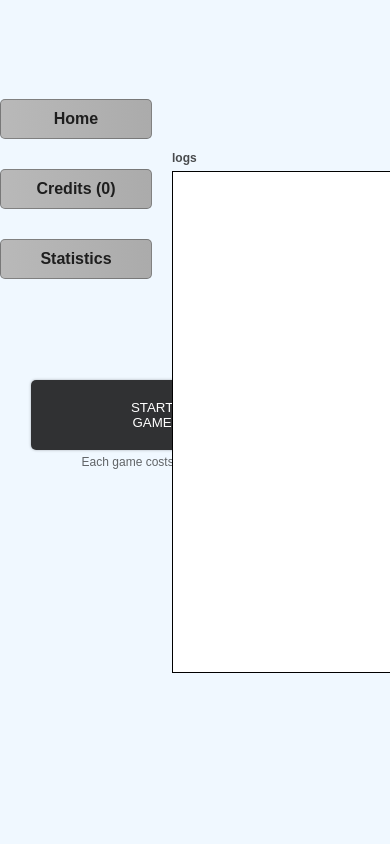
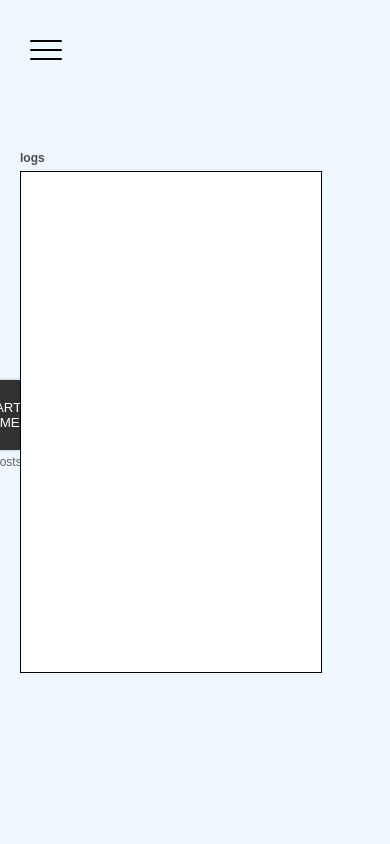
Before and after one commit to MarcinNiemczyk/rock-paper-scissors, a Flask app: page / in a window 390 px wide; the page is wider, and only the part inside the window is pictured. Run offline with Flask 2, Linux system fonts and the light colour scheme; data comes from the database, SQL or seed files in the repository; some libraries are stand-ins or nearby versions.

Commit message:
Add toggle menu

```diff
--- a/src/static/script.js
+++ b/src/static/script.js
@@ -54,6 +54,13 @@ function resetShapes(rock, paper, scissors) {
 let interval
 // Prevent user for multiple clicks before initiated function ends
 let clicked = false
+
+// Handle mobile menu
+document.querySelector('.toggle-menu').onclick = () => {
+  document.querySelector('nav').classList.toggle('active')
+}
+
+
 const socket = io.connect();
 
 if (window.location.pathname == '/') {
--- a/src/static/styles.css
+++ b/src/static/styles.css
@@ -19,8 +19,6 @@ body {
 
 nav {
     align-items: center;
-
-    /* box-shadow: 0 0 5px rgba(0, 0, 0, 0.2); */
     display: flex;
     flex-direction: column;
     justify-content: flex-start;
@@ -299,3 +297,56 @@ table td {
 table tbody td {
     color: rgba(0, 0, 0, 0.7);
 }
+
+@media (max-width: 992px) {
+    nav {
+        background-color: aliceblue;
+        justify-content: center;
+        left: -100%;
+        position: absolute;
+        transition: left 0.3s ease-in-out;
+        width: 100%;
+        z-index: 1;
+    }
+
+    nav.active {
+        left: 0;
+    }
+
+    .toggle-menu {
+        height: 20px;
+        left: 30px;
+        top: 40px;
+        width: 32px;
+        position: absolute;
+        z-index: 2;
+    }
+
+    .toggle-menu:hover {
+        cursor: pointer;
+    }
+
+    .toggle-menu__bar,
+    .toggle-menu__bar::before,
+    .toggle-menu__bar::after {
+        background-color: black;
+        border-radius: 20px;
+        content: '';
+        display: block;
+        height: 2px;
+        position: absolute;
+        width: 100%;
+    }
+
+    .toggle-menu__bar {
+        position: relative;
+    }
+
+    .toggle-menu__bar::before {
+        top: 9px;
+    }
+
+    .toggle-menu__bar::after {
+        top: 18px;
+    }
+}
--- a/src/templates/layout.html
+++ b/src/templates/layout.html
@@ -6,7 +6,7 @@
           content="width=device-width, user-scalable=no, initial-scale=1.0, maximum-scale=1.0, minimum-scale=1.0">
     <meta http-equiv="X-UA-Compatible" content="ie=edge">
     <script type="text/javascript" src="https://cdnjs.cloudflare.com/ajax/libs/socket.io/4.5.1/socket.io.min.js"></script>
-    <script type="text/javascript" src="/static/script.js"></script>
+    <script type="text/javascript" src="/static/script.js" defer></script>
     <link rel="stylesheet" href="/static/styles.css">
     <title>Rock-paper-scissors</title>
 </head>
@@ -28,6 +28,9 @@
             <button type="submit" id="leaveRoom" class="hidden">Leave Room</button>
         </div>
     </nav>
+    <div class="toggle-menu">
+        <div class="toggle-menu__bar"></div>
+    </div>
         {% block body %}
         {% endblock %}
 </body>
```
